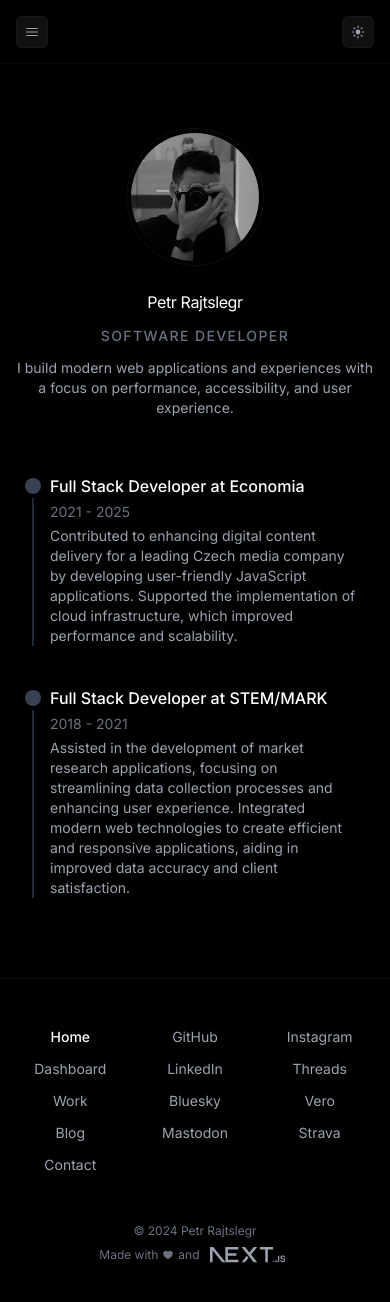
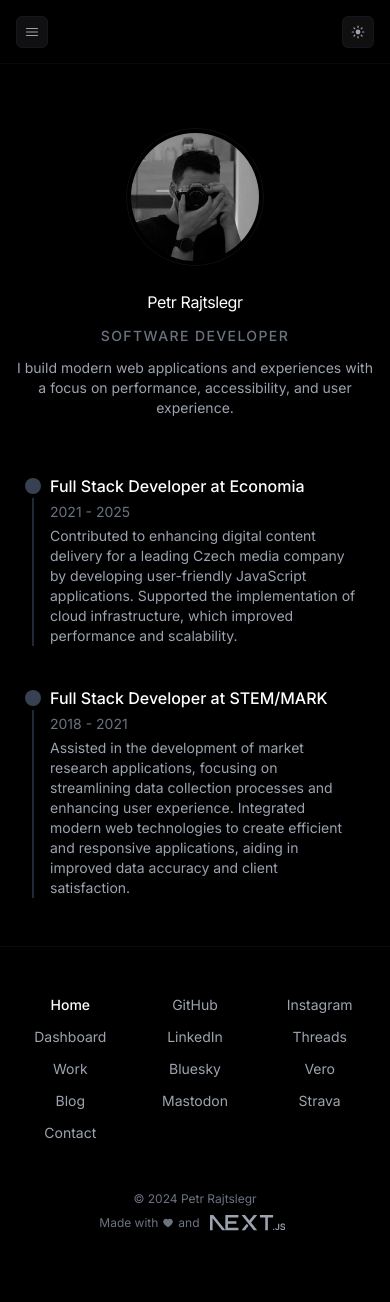
Before and after one commit to rajtslegr/rajtslegr.dev, a Next.js app: page / in a window 390 px wide. Shown: the top 1302 px of the page. After the commit the page ends 1279 px from the top, so only its background shows below. Built offline with nearby package versions, Linux system fonts and the light colour scheme.

Commit message:
:lipstick: Homepage spacing

```diff
--- a/src/app/page.tsx
+++ b/src/app/page.tsx
@@ -8,13 +8,13 @@ export const metadata = {
 
 export default function HomePage() {
   return (
-    <>
+    <div className="min-h-[calc(100vh-186px)]">
       <MotionSection>
         <Hero />
       </MotionSection>
       <MotionSection delay={0.1}>
         <Timeline />
       </MotionSection>
-    </>
+    </div>
   );
 }
--- a/src/components/timeline/Timeline.tsx
+++ b/src/components/timeline/Timeline.tsx
@@ -2,7 +2,7 @@ import TimelineItem from '@/components/timeline/TimelineItem';
 import { timelineData } from '@/data/timeline';
 
 const Timeline = () => (
-  <section className="pb-8 pt-2 md:pb-12 md:pt-4">
+  <section className="pb-0 pt-2 md:pt-4">
     <div className="flex flex-col space-y-2">
       {timelineData.map((item, index) => (
         <TimelineItem
```
